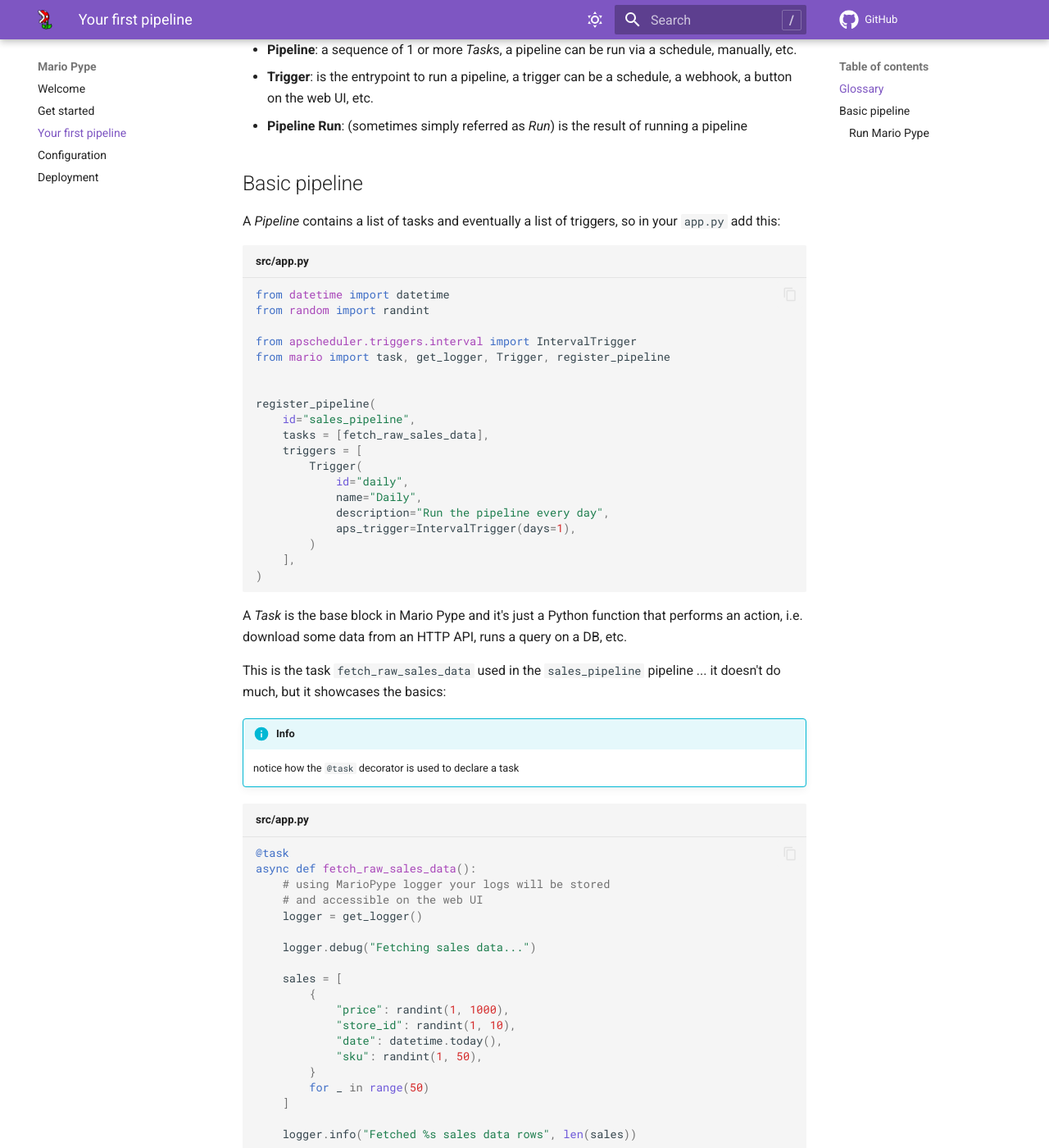
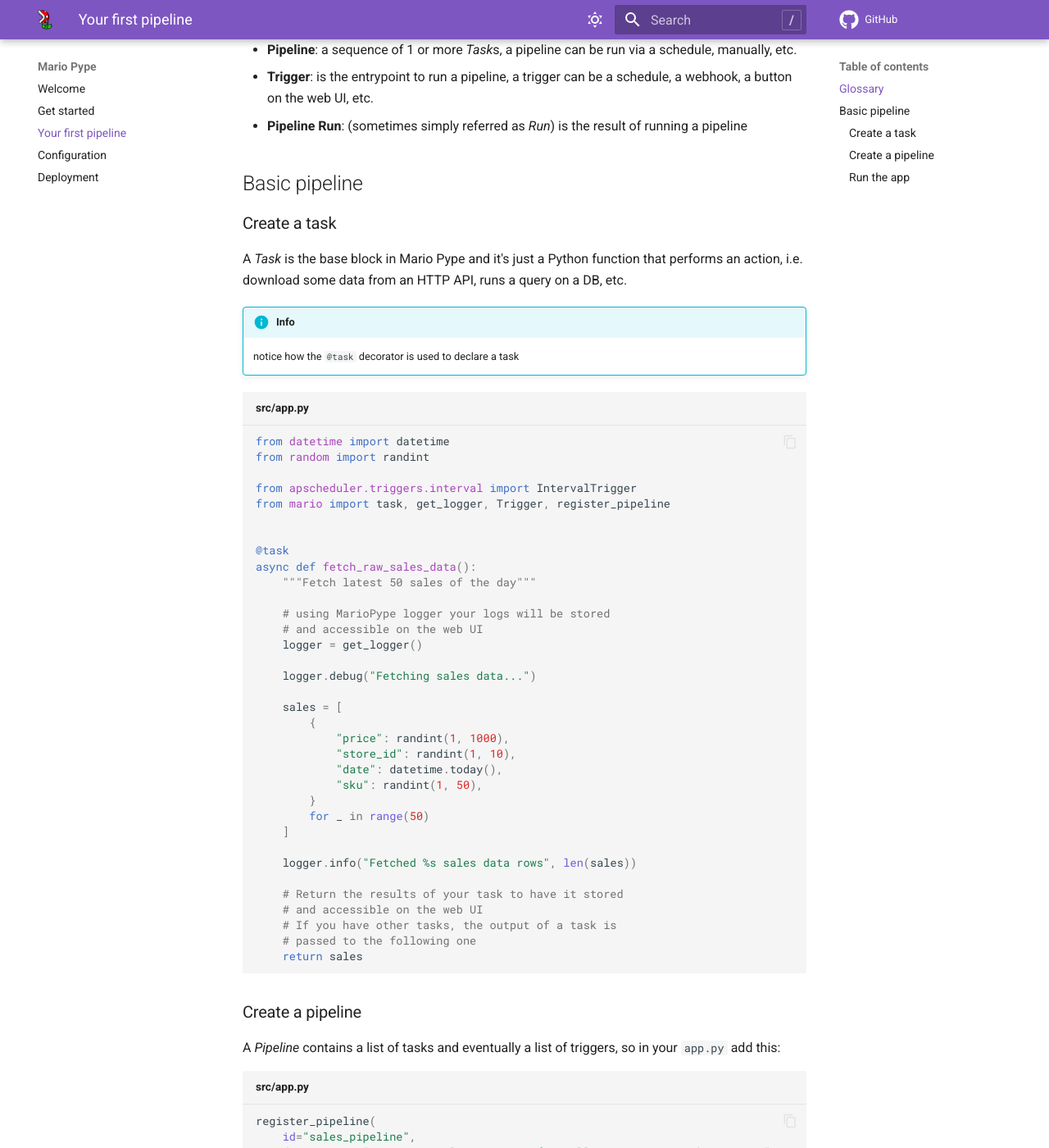
Before and after one commit to lucafaggianelli/plombery, an MkDocs documentation site: the page built from docs/create-a-pipeline.md, in a window 1280 px wide and 1400 px high, scrolled down 523 px. Shown: the whole window at 82% size. Built offline with MkDocs 1.6.1 and Material for MkDocs 9.7.7, drawn with Linux system fonts in a browser that asks for light colours; comment, search, counter and statistics services are not loaded; some of the changed lines change nothing that is shown; some of the changed text lies outside the part shown.

Commit message:
improve create a pipeline page

````diff
--- a/docs/create-a-pipeline.md
+++ b/docs/create-a-pipeline.md
@@ -25,8 +25,14 @@ Before starting, let's define some naming so there will be no confusion!
 
 ## Basic pipeline
 
-A *Pipeline* contains a list of tasks and eventually a list of triggers,
-so in your `app.py` add this:
+### Create a task
+
+A *Task* is the base block in Mario Pype and it's just a Python function that
+performs an action, i.e. download some data from an HTTP API, runs a query on a DB, etc.
+
+!!! info
+
+    notice how the `@task` decorator is used to declare a task
 
 ```py title="src/app.py"
 from datetime import datetime
@@ -36,33 +42,10 @@ from apscheduler.triggers.interval import IntervalTrigger
 from mario import task, get_logger, Trigger, register_pipeline
 
 
-register_pipeline(
-    id="sales_pipeline",
-    tasks = [fetch_raw_sales_data],
-    triggers = [
-        Trigger(
-            id="daily",
-            name="Daily",
-            description="Run the pipeline every day",
-            aps_trigger=IntervalTrigger(days=1),
-        )
-    ],
-)
-```
-
-A *Task* is the base block in Mario Pype and it's just a Python function that
-performs an action, i.e. download some data from an HTTP API, runs a query on a DB, etc.
-
-This is the task `fetch_raw_sales_data` used in the `sales_pipeline` pipeline ... it doesn't do much,
-but it showcases the basics:
-
-!!! info
-
-    notice how the `@task` decorator is used to declare a task
-
-```py title="src/app.py"
 @task
 async def fetch_raw_sales_data():
+    """Fetch latest 50 sales of the day"""
+
     # using MarioPype logger your logs will be stored
     # and accessible on the web UI
     logger = get_logger()
@@ -83,7 +66,30 @@ async def fetch_raw_sales_data():
 
     # Return the results of your task to have it stored
     # and accessible on the web UI
+    # If you have other tasks, the output of a task is
+    # passed to the following one
     return sales
+```
+
+### Create a pipeline
+
+A *Pipeline* contains a list of tasks and eventually a list of triggers,
+so in your `app.py` add this:
+
+```py title="src/app.py"
+register_pipeline(
+    id="sales_pipeline",
+    description="Aggregate sales activity from all stores across the country",
+    tasks = [fetch_raw_sales_data],
+    triggers = [
+        Trigger(
+            id="daily",
+            name="Daily",
+            description="Run the pipeline every day",
+            aps_trigger=IntervalTrigger(days=1),
+        ),
+    ],
+)
 ```
 
 Finally add this at the bottom of your file to start the app:
@@ -95,7 +101,67 @@ if __name__ == "__main__":
     uvicorn.run("mario:get_app", reload=True, factory=True)
 ```
 
-### Run Mario Pype
+Now your `src/app.py` should look like this:
+
+??? Example "Click to see the full content of src/app.py"
+
+    ```py title="src/app.py"
+    from datetime import datetime
+    from random import randint
+
+    from apscheduler.triggers.interval import IntervalTrigger
+    from mario import task, get_logger, Trigger, register_pipeline
+
+
+    @task
+    async def fetch_raw_sales_data():
+        """Fetch latest 50 sales of the day"""
+
+        # using MarioPype logger your logs will be stored
+        # and accessible on the web UI
+        logger = get_logger()
+
+        logger.debug("Fetching sales data...")
+
+        sales = [
+            {
+                "price": randint(1, 1000),
+                "store_id": randint(1, 10),
+                "date": datetime.today(),
+                "sku": randint(1, 50),
+            }
+            for _ in range(50)
+        ]
+
+        logger.info("Fetched %s sales data rows", len(sales))
+
+        # Return the results of your task to have it stored
+        # and accessible on the web UI
+        return sales
+
+
+    register_pipeline(
+        id="sales_pipeline",
+        description="Aggregate sales activity from all stores across the country",
+        tasks=[fetch_raw_sales_data],
+        triggers=[
+            Trigger(
+                id="daily",
+                name="Daily",
+                description="Run the pipeline every day",
+                aps_trigger=IntervalTrigger(days=1),
+            ),
+        ],
+    )
+
+    if __name__ == "__main__":
+        import uvicorn
+
+        uvicorn.run("mario:get_app", reload=True, factory=True)
+
+    ```
+
+### Run the app
 
 Mario Pype is based on FastAPI so you can run it as a normal FastAPI app
 via `uvicorn` (as in this example) or another ASGI web server.
@@ -107,4 +173,4 @@ pip install uvicorn
 python src/app.py
 ```
 
-Now open the page [http://localhost:8000](http://localhost:8000) in your browser and enjoy!
+Now open the page [http://localhost:8000](http://localhost:8000){target=_blank} in your browser and enjoy!
--- a/mkdocs.yml
+++ b/mkdocs.yml
@@ -57,6 +57,7 @@ markdown_extensions:
   - pymdownx.highlight:
       anchor_linenums: true
   - admonition
+  - attr_list
   - pymdownx.details
   - pymdownx.superfences
 
````
